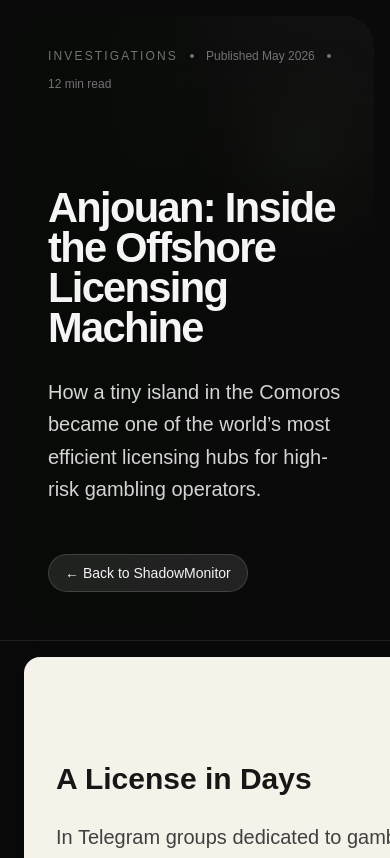
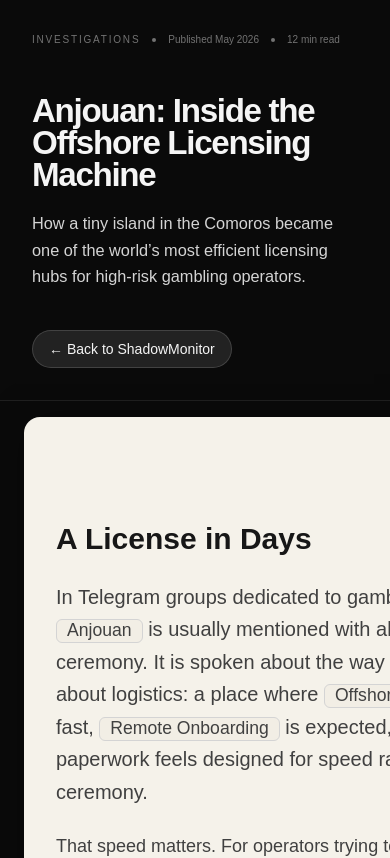
Before and after one commit to Skyball5/shadowmonitor, a Next.js app: page /investigations/anjouan in a window 390 px wide. Shown: the top 858 px of the page. Built offline with nearby package versions, Linux system fonts and the light colour scheme.

Commit message:
Fix mobile viewport and article hero 3

```diff
--- a/components/article/ArticleLayout.tsx
+++ b/components/article/ArticleLayout.tsx
@@ -145,9 +145,9 @@ function InvestigationHeroVisual({ article }: ArticleLayoutProps) {
       : '/investigations/curacao-dossier.png')
 
   return (
-    <div className="relative isolate min-h-[500px] overflow-hidden rounded-[30px] bg-neutral-950">
+    <div className="relative isolate bg-neutral-950 sm:min-h-[500px] sm:overflow-hidden sm:rounded-[30px]">
       {/* subtle atmosphere */}
-      <div className="absolute inset-0 bg-[radial-gradient(circle_at_14%_18%,rgba(134,166,91,0.08),transparent_26%),radial-gradient(circle_at_80%_22%,rgba(134,166,91,0.06),transparent_20%),linear-gradient(180deg,rgba(255,255,255,0.03),transparent_28%)]" />
+      <div className="hidden sm:block absolute inset-0 bg-[radial-gradient(circle_at_14%_18%,rgba(134,166,91,0.08),transparent_26%),radial-gradient(circle_at_80%_22%,rgba(134,166,91,0.06),transparent_20%),linear-gradient(180deg,rgba(255,255,255,0.03),transparent_28%)]" />
 
       {/* IMAGE */}
       <div className="absolute inset-y-0 right-0 hidden w-[62%] md:block">
@@ -162,40 +162,42 @@ function InvestigationHeroVisual({ article }: ArticleLayoutProps) {
       </div>
 
       {/* integrated blend */}
-      <div className="absolute inset-0 bg-[linear-gradient(90deg,rgba(7,10,7,0.98)_0%,rgba(7,10,7,0.95)_22%,rgba(7,10,7,0.72)_40%,rgba(7,10,7,0.22)_68%,rgba(7,10,7,0.02)_100%)]" />
+      <div className="hidden sm:block absolute inset-0 bg-[linear-gradient(90deg,rgba(7,10,7,0.98)_0%,rgba(7,10,7,0.95)_22%,rgba(7,10,7,0.72)_40%,rgba(7,10,7,0.22)_68%,rgba(7,10,7,0.02)_100%)]" />
 
       {/* CONTENT */}
-      <div className="relative flex min-h-[500px] flex-col px-8 py-8 sm:px-10 lg:px-12">
+      <div className="relative flex flex-col px-4 py-4 sm:min-h-[500px] sm:px-8 sm:py-8 lg:px-12">
         {/* META */}
         <div className="flex flex-wrap items-center gap-3">
-          <div className="text-xs uppercase tracking-[0.18em] text-neutral-500">
+          <div className="text-[10px] uppercase tracking-[0.18em] text-neutral-500 sm:text-xs">
             {article.eyebrow}
           </div>
 
           <div className="h-1 w-1 rounded-full bg-neutral-500" />
 
-          <div className="text-xs text-neutral-500">
+          <div className="text-[10px] text-neutral-500 sm:text-xs">
             Published {article.published}
           </div>
 
           <div className="h-1 w-1 rounded-full bg-neutral-500" />
 
-          <div className="text-xs text-neutral-500">{article.readTime}</div>
+          <div className="text-[10px] text-neutral-500 sm:text-xs">
+            {article.readTime}
+          </div>
         </div>
 
         {/* TEXT */}
-        <div className="mt-24 max-w-3xl">
-          <h1 className="max-w-3xl text-[clamp(2.6rem,3.6vw,3.8rem)] font-semibold leading-[0.96] tracking-[-0.04em] text-neutral-100">
+        <div className="mt-12 max-w-3xl sm:mt-24">
+          <h1 className="max-w-3xl text-[clamp(2rem,8.5vw,3.8rem)] font-semibold leading-[0.96] tracking-[-0.04em] text-neutral-100 sm:text-[clamp(2.6rem,3.6vw,3.8rem)]">
             {article.title}
           </h1>
 
-          <p className="mt-7 max-w-2xl text-[clamp(1.25rem,1.55vw,1.65rem)] leading-relaxed text-neutral-300">
+          <p className="mt-5 max-w-2xl text-[1.02rem] leading-relaxed text-neutral-300 sm:mt-7 sm:text-[clamp(1.25rem,1.55vw,1.65rem)]">
             {article.dek}
           </p>
 
           <Link
             href="/"
-            className="mt-12 inline-flex w-fit items-center gap-2 rounded-full border border-white/15 bg-white/10 px-4 py-2 text-sm font-medium text-neutral-100 backdrop-blur-sm transition hover:bg-white/15 hover:border-white/30"
+            className="mt-10 inline-flex w-fit items-center gap-2 rounded-full border border-white/15 bg-white/10 px-4 py-2 text-sm font-medium text-neutral-100 backdrop-blur-sm transition hover:border-white/30 hover:bg-white/15 sm:mt-12"
           >
             ← Back to ShadowMonitor
           </Link>
```
Lines whose indentation alone changed are shown as unchanged.
